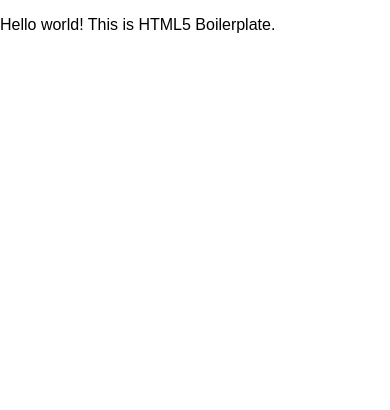
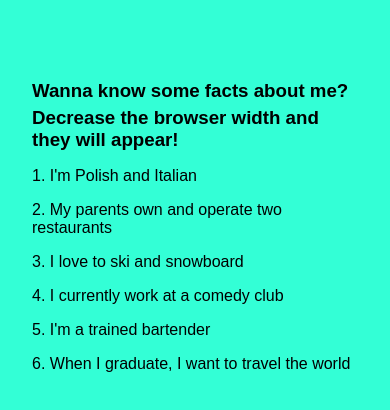
Before and after one commit to theanthonypage/my-responsive-facts, a plain HTML site: page index.html in a window 390 px wide. Drawn offline with nearby package versions, Linux system fonts and the light colour scheme.

Commit message:
completed assignment

```diff
--- a/css/main.css
+++ b/css/main.css
@@ -0,0 +1,80 @@
+body {
+	margin-top:5em;
+	margin-left:1em;
+	background:#C2FF85;
+	font-size:16px;
+	padding-right:2em;
+	padding-left:1em;
+}
+
+div {
+	margin-bottom:1em;
+	display:none;
+}
+
+h1, h2, h3, h4, h5 {
+	margin-bottom:0;
+	margin-top:.25em;
+	}
+
+.fact-1 {
+	margin-top:1em;
+	}
+
+
+@media (max-width:1200px){
+.fact-1 {
+	display:block
+	}
+body {
+	background:#FFB4FF;
+	}
+}
+
+@media (max-width:1055px){
+.fact-2 {
+	display:block
+	}
+body {
+	background:#A3D1FF;
+	}
+}
+
+@media (max-width:910px){
+.fact-3 {
+	display:block
+	}
+body {
+	background:#FFFF75;
+	}
+}
+
+
+@media (max-width:765px){
+.fact-4 {
+	display:block
+	}
+body {
+	background:#B894FF;
+	}
+}
+
+@media (max-width:620px){
+.fact-5 {
+	display:block
+	}
+body {
+	background:#000000;
+	color:#FFCCCC;
+	}
+}
+
+@media (max-width:475px){
+.fact-6 {
+	display:block
+	}
+body {
+	background:#33FFD6;
+	color:black;
+	}
+}
--- a/index.html
+++ b/index.html
@@ -3,7 +3,7 @@
     <head>
         <meta charset="utf-8">
         <meta http-equiv="X-UA-Compatible" content="IE=edge">
-        <title></title>
+        <title>My Responsive Facts :: Anthony Page</title>
         <meta name="description" content="">
         <meta name="viewport" content="width=device-width, initial-scale=1">
 
@@ -11,20 +11,28 @@
 
         <link rel="stylesheet" href="css/normalize.css">
         <link rel="stylesheet" href="css/main.css">
-        <script src="js/vendor/modernizr-2.8.3.min.js"></script>
     </head>
     <body>
-        <!--[if lt IE 8]>
-            <p class="browserupgrade">You are using an <strong>outdated</strong> browser. Please <a href="http://browsehappy.com/">upgrade your browser</a> to improve your experience.</p>
-        <![endif]-->
-
-        <!-- Add your site or application content here -->
-        <p>Hello world! This is HTML5 Boilerplate.</p>
-
-        <script src="//ajax.googleapis.com/ajax/libs/jquery/1.11.1/jquery.min.js"></script>
-        <script>window.jQuery || document.write('<script src="js/vendor/jquery-1.11.1.min.js"><\/script>')</script>
-        <script src="js/plugins.js"></script>
-        <script src="js/main.js"></script>
+    <h3>Wanna know some facts about me?</h3>
+    <h3>Decrease the browser width and they will appear!</h3>
+	<div class="fact-1">
+	1. I'm Polish and Italian
+	</div>
+	<div class="fact-2">
+	2. My parents own and operate two restaurants
+	</div>
+	<div class="fact-3">
+	3. I love to ski and snowboard
+	</div>
+	<div class="fact-4">
+	4. I currently work at a comedy club
+	</div>
+	<div class="fact-5">
+	5. I'm a trained bartender
+	</div>
+	<div class="fact-6">
+	6. When I graduate, I want to travel the world
+	</div>
 
         <!-- Google Analytics: change UA-XXXXX-X to be your site's ID. -->
         <script>
```
